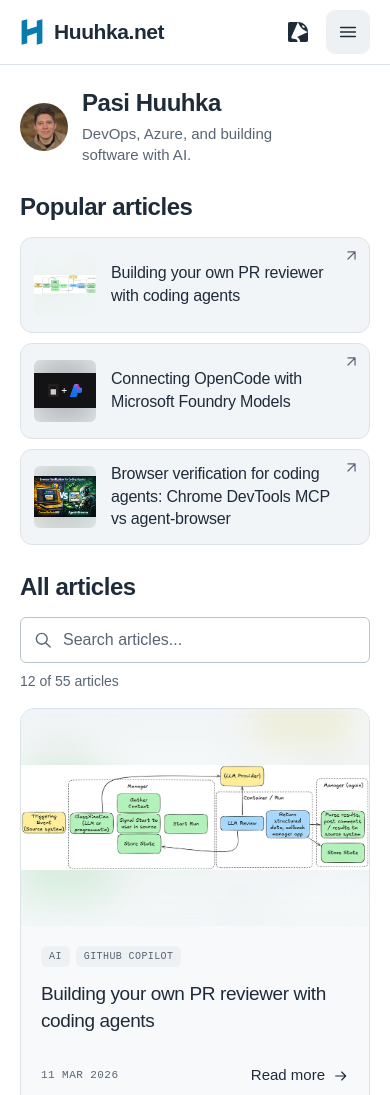
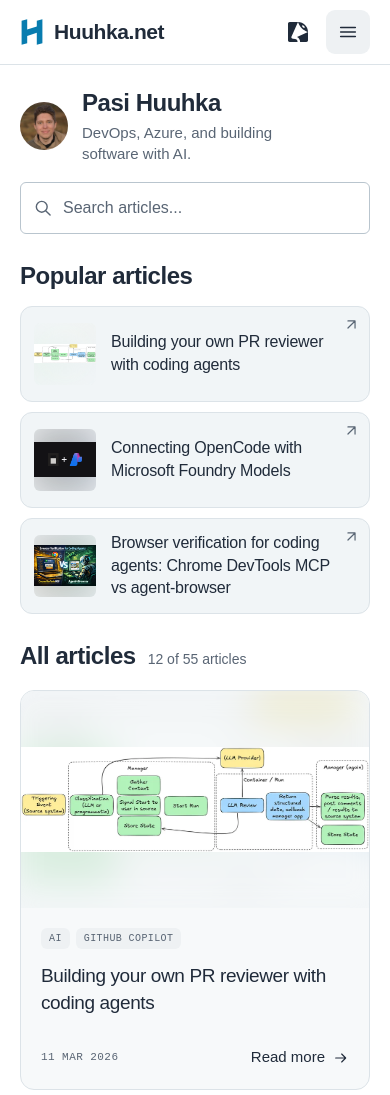
Before and after one commit to DrBushyTop/huuhkadotnet, an Astro site: page / in a window 390 px wide. Shown: the top 1095 px of the page. Built offline with nearby package versions, Linux system fonts and the light colour scheme; Astro itself is replaced by a stand-in of ours; some packages are replaced by stand-ins of ours.

Commit message:
Compact homepage layout and add community navigation links

```diff
--- a/src/components/Header.astro
+++ b/src/components/Header.astro
@@ -13,6 +13,8 @@ import '@fontsource-variable/geist-mono';
     <nav class="main-nav" aria-label="Main navigation">
       <a href="/" aria-current={Astro.url.pathname === "/" ? "page" : undefined}>Articles</a>
       <a href="https://github.com/DrBushyTop/presentations">Presentations</a>
+      <a href="https://www.meetup.com/finland-azure-user-group/">Finland Azure User Group</a>
+      <a href="https://www.iglooconf.fi/">IglooConf</a>
     </nav>
     <nav class="social-nav" aria-label="Social links">
       <a href="https://www.linkedin.com/in/pasihuuhka/" aria-label="Pasi on LinkedIn"><Icon name="linkedin" /></a>
@@ -43,6 +45,8 @@ import '@fontsource-variable/geist-mono';
     <nav class="mobile-page-links" aria-label="Pages">
       <a href="/" aria-current={Astro.url.pathname === "/" ? "page" : undefined}><span>Articles</span><Icon name="arrow" /></a>
       <a href="https://github.com/DrBushyTop/presentations"><span>Presentations</span><Icon name="external" /></a>
+      <a href="https://www.meetup.com/finland-azure-user-group/"><span>Finland Azure User Group</span><Icon name="external" /></a>
+      <a href="https://www.iglooconf.fi/"><span>IglooConf</span><Icon name="external" /></a>
     </nav>
     <nav class="mobile-social-links" aria-label="Social links">
       <a href="https://www.linkedin.com/in/pasihuuhka/"><Icon name="linkedin" /><span>LinkedIn</span><Icon name="external" size={17} /></a>
@@ -58,7 +62,7 @@ import '@fontsource-variable/geist-mono';
   const toggle = header.querySelector<HTMLButtonElement>('.menu-toggle')!;
   const dialog = document.querySelector<HTMLDialogElement>('#mobile-navigation')!;
   const close = dialog.querySelector<HTMLButtonElement>('.menu-close')!;
-  const desktop = window.matchMedia('(min-width: 761px)');
+  const desktop = window.matchMedia('(min-width: 1101px)');
 
   // Without scripting the ordinary navigation stays visible on mobile.
   header.classList.add('has-mobile-menu');
--- a/src/pages/index.astro
+++ b/src/pages/index.astro
@@ -21,13 +21,21 @@ const dateFormat = new Intl.DateTimeFormat('en-GB', {
 ---
 <Base title="Huuhka.net | Pasi Huuhka">
   <main id="main" class="page-width">
+    <div class="homepage-toolbar">
       <section class="introduction" aria-labelledby="author-name">
         <img class="portrait" src="/images/pasi.webp" alt="Pasi Huuhka" width="56" height="56" fetchpriority="high" />
-      <div>
+        <div class="introduction-copy">
           <h1 id="author-name">Pasi Huuhka</h1>
           <p>DevOps, Azure, and building software with AI.</p>
         </div>
       </section>
+      <form class="search-form" role="search" hidden>
+        <label for="article-search" class="sr-only">Search articles by title or topic</label>
+        <Icon name="search" />
+        <input id="article-search" type="search" name="q" placeholder="Search articles..." autocomplete="off" spellcheck="false" aria-controls="article-grid" />
+        <button class="clear-search" type="button" aria-label="Clear search" hidden><Icon name="close" size={18} /></button>
+      </form>
+    </div>
 
     <section class="popular-section" aria-labelledby="popular-heading">
       <div class="section-heading">
@@ -47,14 +55,8 @@ const dateFormat = new Intl.DateTimeFormat('en-GB', {
     <section class="archive" aria-labelledby="archive-heading">
       <div class="archive-heading">
         <h2 id="archive-heading">All articles</h2>
-        <form class="search-form" role="search" hidden>
-          <label for="article-search" class="sr-only">Search articles by title or topic</label>
-          <Icon name="search" />
-          <input id="article-search" type="search" name="q" placeholder="Search articles..." autocomplete="off" spellcheck="false" aria-controls="article-grid" />
-          <button class="clear-search" type="button" aria-label="Clear search" hidden><Icon name="close" size={18} /></button>
-        </form>
+        <p id="result-count" class="result-count" role="status" aria-live="polite" aria-atomic="true">{posts.length} articles</p>
       </div>
-      <p id="result-count" class="result-count" role="status" aria-live="polite" aria-atomic="true">{posts.length} articles</p>
       <div class="article-grid" id="article-grid">
         {posts.map((post, index) => (
           <article class="article-card" data-slug={post.slug}>
--- a/src/styles/global.css
+++ b/src/styles/global.css
@@ -77,7 +77,7 @@ html { scroll-padding-top: 80px; }
 .brand-mark { color: var(--blue); }
 .brand span { font-family: var(--brand-font); font-size: 22px; font-weight: 600; letter-spacing: -0.02em; }
 .brand-mark { width: 26px; height: 30px; }
-.main-nav { display: flex; align-items: center; gap: 4px; }
+.main-nav { display: flex; align-items: center; gap: 4px; flex-shrink: 0; }
 .main-nav a {
   display: flex;
   align-items: center;
@@ -120,7 +120,8 @@ html { scroll-padding-top: 80px; }
 .mobile-menu-inner { min-height: 100%; display: flex; flex-direction: column; padding-bottom: env(safe-area-inset-bottom, 0px); }
 .mobile-menu-header { display: flex; align-items: center; justify-content: space-between; min-height: 64px; padding: 8px 20px; border-bottom: 1px solid var(--line); }
 .mobile-page-links { padding: 24px 20px; display: grid; gap: 8px; }
-.mobile-page-links a { display: flex; align-items: center; justify-content: space-between; min-height: 60px; padding: 16px; border-radius: 9px; font-family: var(--nav-font); font-size: 16px; font-weight: 400; letter-spacing: 0.04em; text-transform: uppercase; }
+.mobile-page-links a { display: flex; align-items: center; justify-content: space-between; gap: 16px; min-height: 60px; padding: 16px; border-radius: 9px; font-family: var(--nav-font); font-size: 16px; font-weight: 400; letter-spacing: 0.04em; text-transform: uppercase; }
+.mobile-page-links a > svg { flex-shrink: 0; }
 .mobile-page-links a[aria-current], .mobile-page-links a:hover { background: var(--nav-highlight); }
 .mobile-page-links a[aria-current] { color: var(--link); }
 .mobile-social-links { display: grid; gap: 2px; padding: 20px; border-top: 1px solid var(--line); margin-top: auto; }
@@ -133,10 +134,12 @@ html { scroll-padding-top: 80px; }
   to { clip-path: inset(0); }
 }
 
-.introduction { display: flex; align-items: center; gap: 19px; padding-block: 24px; }
-.portrait { width: 56px; height: 56px; border-radius: 50%; object-fit: cover; }
+.homepage-toolbar { display: flex; align-items: center; justify-content: space-between; gap: 32px; padding-block: 24px; }
+.introduction { display: flex; align-items: center; gap: 19px; min-width: 0; }
+.introduction-copy { display: flex; align-items: baseline; flex-wrap: wrap; gap: 4px 12px; }
+.portrait { width: 56px; height: 56px; flex-shrink: 0; border-radius: 50%; object-fit: cover; }
 .introduction h1 { font-size: 26px; font-weight: 600; letter-spacing: -0.02em; line-height: 1.2; }
-.introduction p { margin-top: 5px; color: var(--muted); font-size: 17px; }
+.introduction p { color: var(--muted); font-size: 17px; }
 .section-heading { display: flex; align-items: baseline; gap: 18px; margin-bottom: 12px; }
 .section-heading h2 { font-size: 26px; font-weight: 600; letter-spacing: -0.02em; }
 .popular-grid { display: grid; grid-template-columns: repeat(3, minmax(0, 1fr)); gap: 18px; }
@@ -158,14 +161,15 @@ html { scroll-padding-top: 80px; }
 .popular-arrow { color: var(--muted); position: absolute; top: 9px; right: 9px; }
 
 .archive { margin-top: 28px; }
-.archive-heading { display: flex; align-items: center; justify-content: space-between; gap: 30px; }
+.archive-heading { display: flex; align-items: baseline; flex-wrap: wrap; gap: 4px 18px; margin-bottom: 16px; }
 .archive-heading h2 { font-size: 26px; line-height: 1.5; font-weight: 600; letter-spacing: -0.02em; }
 .search-form {
   display: flex;
   align-items: center;
   gap: 10px;
-  width: 340px;
-  min-height: 45px;
+  width: 420px;
+  flex-shrink: 0;
+  min-height: 52px;
   padding: 0 12px;
   border: 1px solid #b9c5ce;
   border-radius: 6px;
@@ -177,7 +181,7 @@ html { scroll-padding-top: 80px; }
 .search-form input::placeholder { color: var(--muted); opacity: 1; }
 .search-form input::-webkit-search-cancel-button { display: none; }
 .clear-search { display: grid; place-items: center; padding: 0; width: 28px; height: 32px; flex: 0 0 28px; border: 0; color: var(--muted); background: none; }
-.result-count { margin-block: 8px 16px; color: var(--muted); font-size: 14px; font-variant-numeric: tabular-nums; }
+.result-count { color: var(--muted); font-size: 14px; font-variant-numeric: tabular-nums; }
 .article-grid { display: grid; grid-template-columns: repeat(3, minmax(0, 1fr)); gap: 32px; }
 .article-card { min-width: 0; }
 .article-card > a { display: flex; flex-direction: column; height: 100%; border: 1px solid var(--line); border-radius: 14px; background: var(--article-ground); transition: border-color 160ms ease-out; }
@@ -219,6 +223,11 @@ html { scroll-padding-top: 80px; }
   .article-grid { grid-template-columns: repeat(2, minmax(0, 1fr)); }
 }
 
+@media (max-width: 1000px) {
+  .homepage-toolbar { align-items: stretch; flex-direction: column; gap: 18px; }
+  .search-form { width: 100%; }
+}
+
 @media (max-width: 700px) {
   .page-width { width: calc(100% - 40px); }
   .introduction { gap: 14px; }
@@ -232,7 +241,7 @@ html { scroll-padding-top: 80px; }
   .popular-image { width: 62px; height: 62px; flex-basis: 62px; }
   .popular-card h3 { padding-right: 8px; }
   .archive { margin-top: 24px; }
-  .archive-heading { align-items: stretch; flex-direction: column; gap: 12px; }
+  .archive-heading { column-gap: 12px; }
   .archive-heading h2 { font-size: 24px; }
   .search-form { width: 100%; }
   .article-grid { grid-template-columns: 1fr; gap: 28px; }
@@ -241,7 +250,7 @@ html { scroll-padding-top: 80px; }
   .site-footer nav { margin-left: 0; }
 }
 
-@media (max-width: 760px) {
+@media (max-width: 1100px) {
   .header-inner { min-height: 64px; padding: 8px 20px; gap: 12px; flex-wrap: wrap; justify-content: space-between; }
   .brand { gap: 10px; }
   .brand span { font-size: 21px; }
@@ -249,7 +258,7 @@ html { scroll-padding-top: 80px; }
   .has-mobile-menu .header-inner { flex-wrap: nowrap; }
   .has-mobile-menu .main-nav, .has-mobile-menu .social-nav { display: none; }
   .has-mobile-menu .mobile-header-actions { display: flex; align-items: center; gap: 6px; margin-left: auto; }
-  .site-header:not(.has-mobile-menu) .main-nav { order: 3; width: 100%; padding-bottom: 8px; }
+  .site-header:not(.has-mobile-menu) .main-nav { order: 3; width: 100%; flex-wrap: wrap; padding-bottom: 8px; }
   .site-header:not(.has-mobile-menu) .social-nav { gap: 2px; }
   .site-header:not(.has-mobile-menu) .social-nav a { width: 30px; }
 }
```
Also changed, not shown: DESIGN.md (+11 -9 lines), tests/header.test.mjs (+15 -0 lines), tests/homepage-layout.test.mjs (added, +29 -0 lines), .impeccable/design.json, .impeccable/surfaces/src-pages-index-astro.md. Lines whose indentation alone changed are shown as unchanged.
